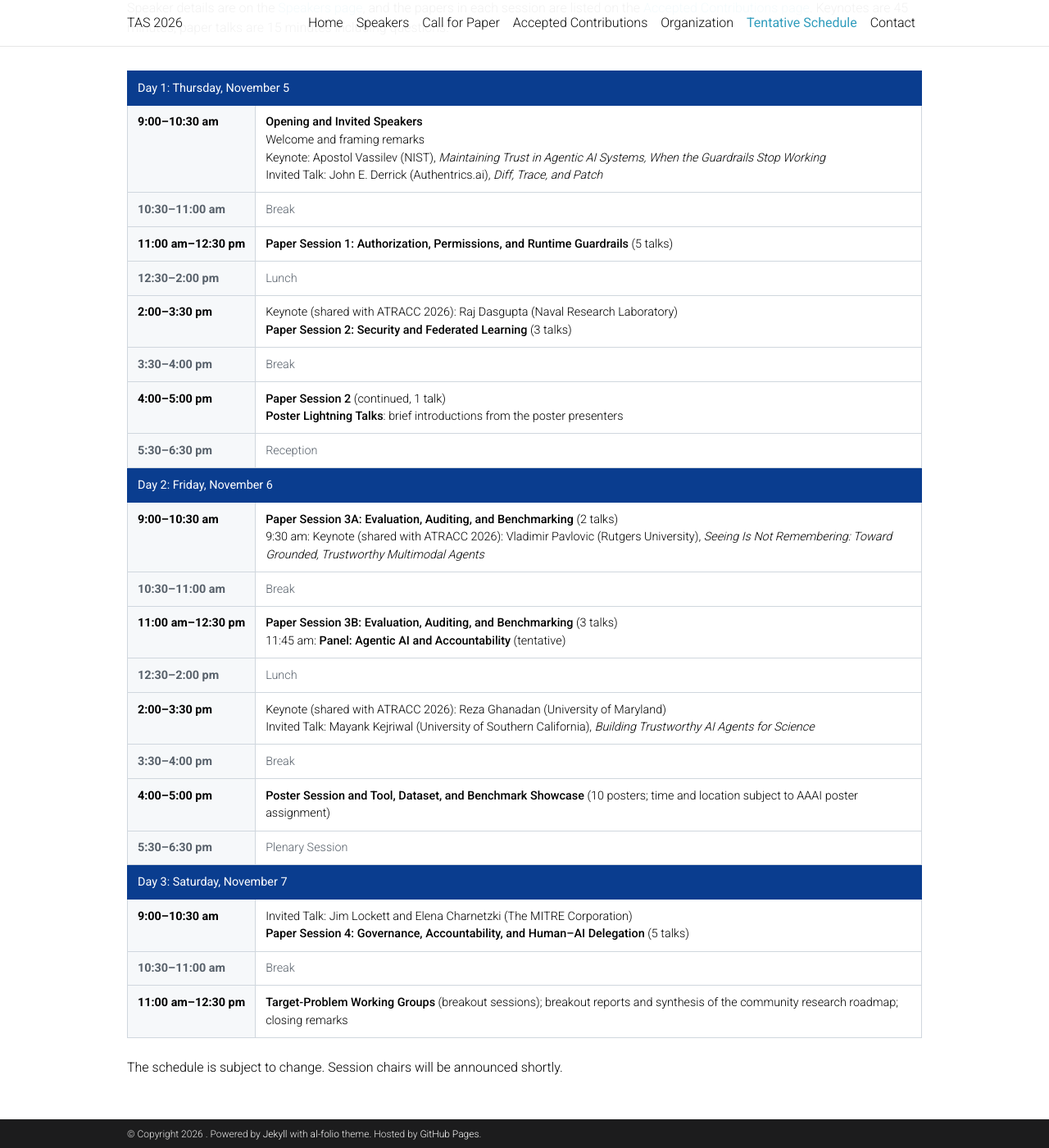
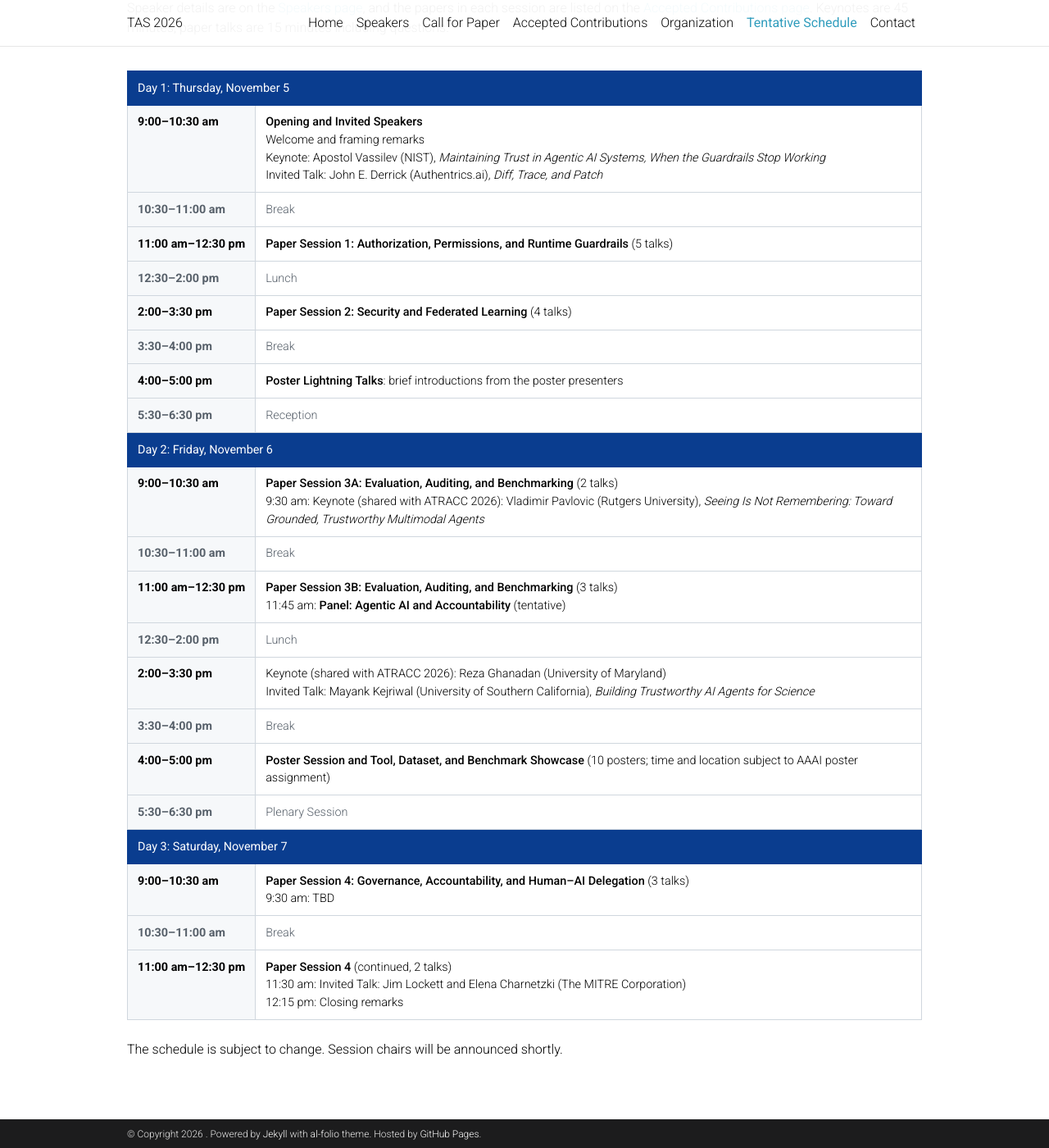
Before and after one commit to tas2026/tas2026.github.io, a Jekyll site: the page built from _pages/schedule.md, in a window 1280 px wide and 1400 px high, scrolled down 266 px. Shown: the whole window at 82% size. Built offline with Jekyll 4.4.1, drawn with Linux system fonts in a browser that asks for light colours; comment, search, counter and statistics services are not loaded; a style sheet for code colours, icons or effects is not loaded.

Commit message:
Update schedule.md

```diff
--- a/_pages/schedule.md
+++ b/_pages/schedule.md
@@ -40,7 +40,7 @@ Speaker details are on the [Speakers page]({{ '/speakers/' | relative_url }}), a
     </tr>
     <tr>
       <td style="width:150px; padding:0.6rem 0.75rem; border:1px solid #d0d7de; background:#f6f8fa; vertical-align:top; font-weight:600; white-space:nowrap;">2:00&ndash;3:30 pm</td>
-      <td style="padding:0.6rem 0.75rem; border:1px solid #d0d7de; vertical-align:top;">Keynote (shared with ATRACC 2026): Raj Dasgupta (Naval Research Laboratory)<br><strong>Paper Session 2: Security and Federated Learning</strong> (3 talks)</td>
+      <td style="padding:0.6rem 0.75rem; border:1px solid #d0d7de; vertical-align:top;"><strong>Paper Session 2: Security and Federated Learning</strong> (4 talks)</td>
     </tr>
     <tr>
       <td style="padding:0.6rem 0.75rem; border:1px solid #d0d7de; background:#f6f8fa; vertical-align:top; font-weight:600; white-space:nowrap; color:#57606a;">3:30&ndash;4:00 pm</td>
@@ -48,7 +48,7 @@ Speaker details are on the [Speakers page]({{ '/speakers/' | relative_url }}), a
     </tr>
     <tr>
       <td style="width:150px; padding:0.6rem 0.75rem; border:1px solid #d0d7de; background:#f6f8fa; vertical-align:top; font-weight:600; white-space:nowrap;">4:00&ndash;5:00 pm</td>
-      <td style="padding:0.6rem 0.75rem; border:1px solid #d0d7de; vertical-align:top;"><strong>Paper Session 2</strong> (continued, 1 talk)<br><strong>Poster Lightning Talks</strong>: brief introductions from the poster presenters</td>
+      <td style="padding:0.6rem 0.75rem; border:1px solid #d0d7de; vertical-align:top;"><strong>Poster Lightning Talks</strong>: brief introductions from the poster presenters</td>
     </tr>
     <tr>
       <td style="padding:0.6rem 0.75rem; border:1px solid #d0d7de; background:#f6f8fa; vertical-align:top; font-weight:600; white-space:nowrap; color:#57606a;">5:30&ndash;6:30 pm</td>
@@ -94,7 +94,7 @@ Speaker details are on the [Speakers page]({{ '/speakers/' | relative_url }}), a
     </tr>
     <tr>
       <td style="width:150px; padding:0.6rem 0.75rem; border:1px solid #d0d7de; background:#f6f8fa; vertical-align:top; font-weight:600; white-space:nowrap;">9:00&ndash;10:30 am</td>
-      <td style="padding:0.6rem 0.75rem; border:1px solid #d0d7de; vertical-align:top;">Invited Talk: Jim Lockett and Elena Charnetzki (The MITRE Corporation)<br><strong>Paper Session 4: Governance, Accountability, and Human&ndash;AI Delegation</strong> (5 talks)</td>
+      <td style="padding:0.6rem 0.75rem; border:1px solid #d0d7de; vertical-align:top;"><strong>Paper Session 4: Governance, Accountability, and Human&ndash;AI Delegation</strong> (3 talks)<br>9:30 am: TBD</td>
     </tr>
     <tr>
       <td style="padding:0.6rem 0.75rem; border:1px solid #d0d7de; background:#f6f8fa; vertical-align:top; font-weight:600; white-space:nowrap; color:#57606a;">10:30&ndash;11:00 am</td>
@@ -102,7 +102,7 @@ Speaker details are on the [Speakers page]({{ '/speakers/' | relative_url }}), a
     </tr>
     <tr>
       <td style="width:150px; padding:0.6rem 0.75rem; border:1px solid #d0d7de; background:#f6f8fa; vertical-align:top; font-weight:600; white-space:nowrap;">11:00 am&ndash;12:30 pm</td>
-      <td style="padding:0.6rem 0.75rem; border:1px solid #d0d7de; vertical-align:top;"><strong>Target-Problem Working Groups</strong> (breakout sessions); breakout reports and synthesis of the community research roadmap; closing remarks</td>
+      <td style="padding:0.6rem 0.75rem; border:1px solid #d0d7de; vertical-align:top;"><strong>Paper Session 4</strong> (continued, 2 talks)<br>11:30 am: Invited Talk: Jim Lockett and Elena Charnetzki (The MITRE Corporation)<br>12:15 pm: Closing remarks</td>
     </tr>
   </tbody>
 </table>
```
